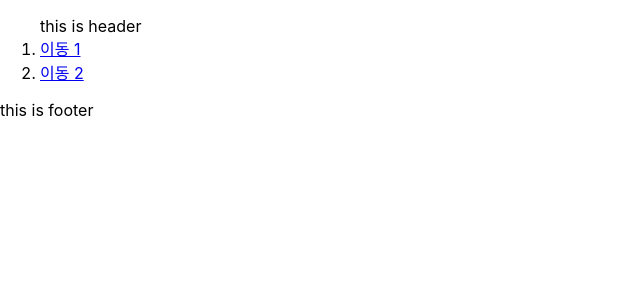
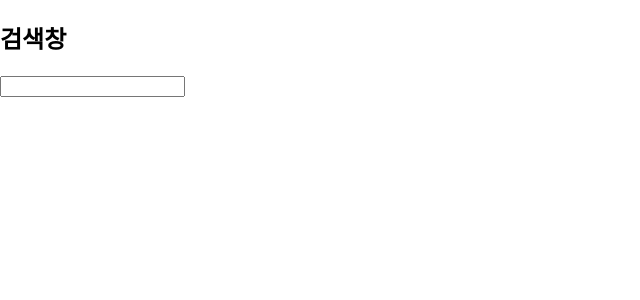
Before and after one commit to knsnyo/React-Practice, a React (Create React App) app in the folder react200/: page / in a window 1280 px wide. Shown: the top 300 px of the page, without its empty margins (0-640 px from the left). Built offline with nearby package versions, Linux system fonts and the light colour scheme.

Commit message:
20211229 16:00

```diff
--- a/react200/src/App.js
+++ b/react200/src/App.js
@@ -1,24 +1,8 @@
-import React from "react";
-import { Route, Routes, BrowserRouter as Router, Link } from "react-router-dom";
-import R089_1 from "./components/R089_1";
-import R089_2 from "./components/R089_2";
+import React from 'react'
+import R094 from './components/R094'
 
-const App = () => {
-  return (
-    <Router>
-      {/* header */}
-      <ol> this is header
-        <li><Link to={'./R089_1'}>이동 1</Link></li>
-        <li><Link to={'./R089_2'}>이동 2</Link></li>
-      </ol>
-      <Routes>
-        <Route exact path='/R089_1' element={<R089_1/>}/>
-        <Route exact path='/R089_2' element={<R089_2/>}/>
-      </Routes>
-      <p>this is footer</p>
-      {/* footer */}
-    </Router>
-  );
-};
-
-export default App;
+export default () => {
+	return(
+		<R094/>
+	)
+}
--- /dev/null
+++ b/react200/src/components/R094.js
@@ -0,0 +1,15 @@
+import React from 'react'
+import { debounce } from 'lodash'
+
+export default () => {
+	return(
+		<>
+		  <h2>검색창</h2>
+			<input type='text' onChange={debounceFunction}/>
+		</>
+	)
+}
+
+const debounceFunction = debounce(()=>{
+	console.log("Debounce API")
+}, 1000)
```
Also changed, not shown: react200/src/components/R089_App.js (added, +24 -0 lines).
